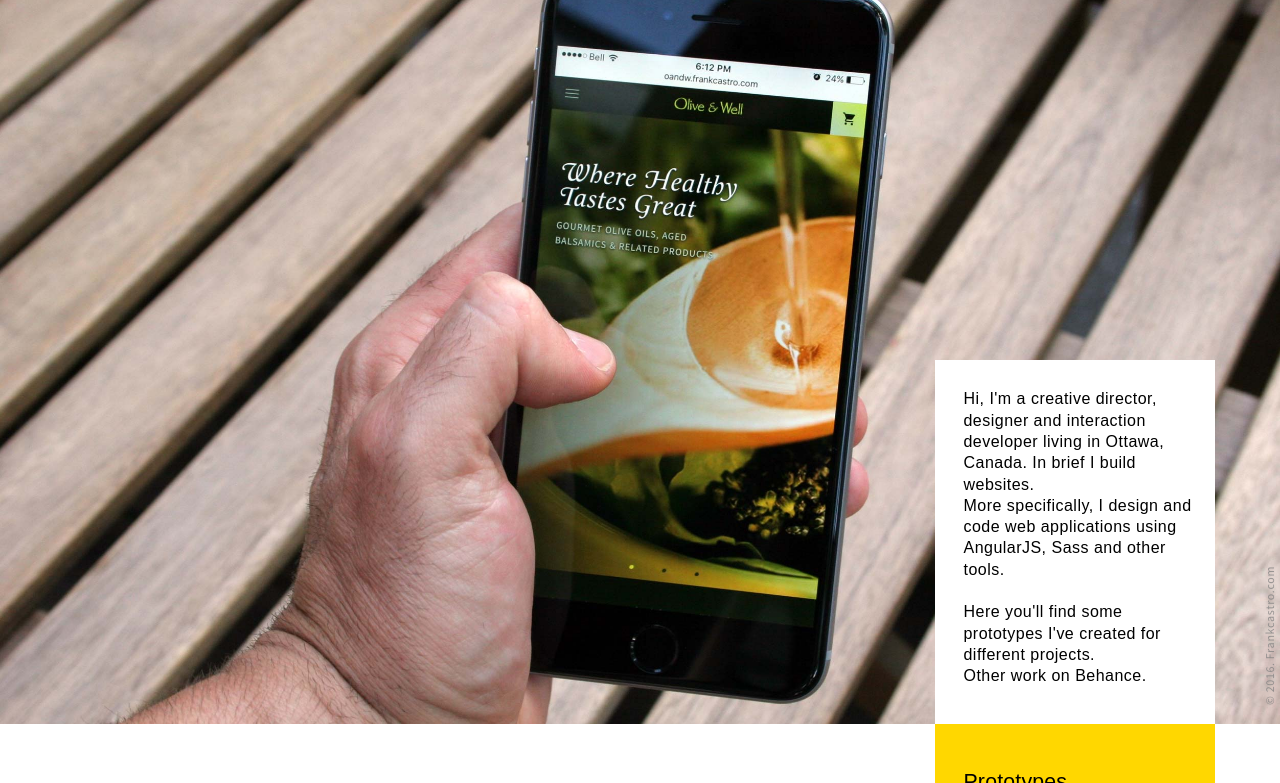
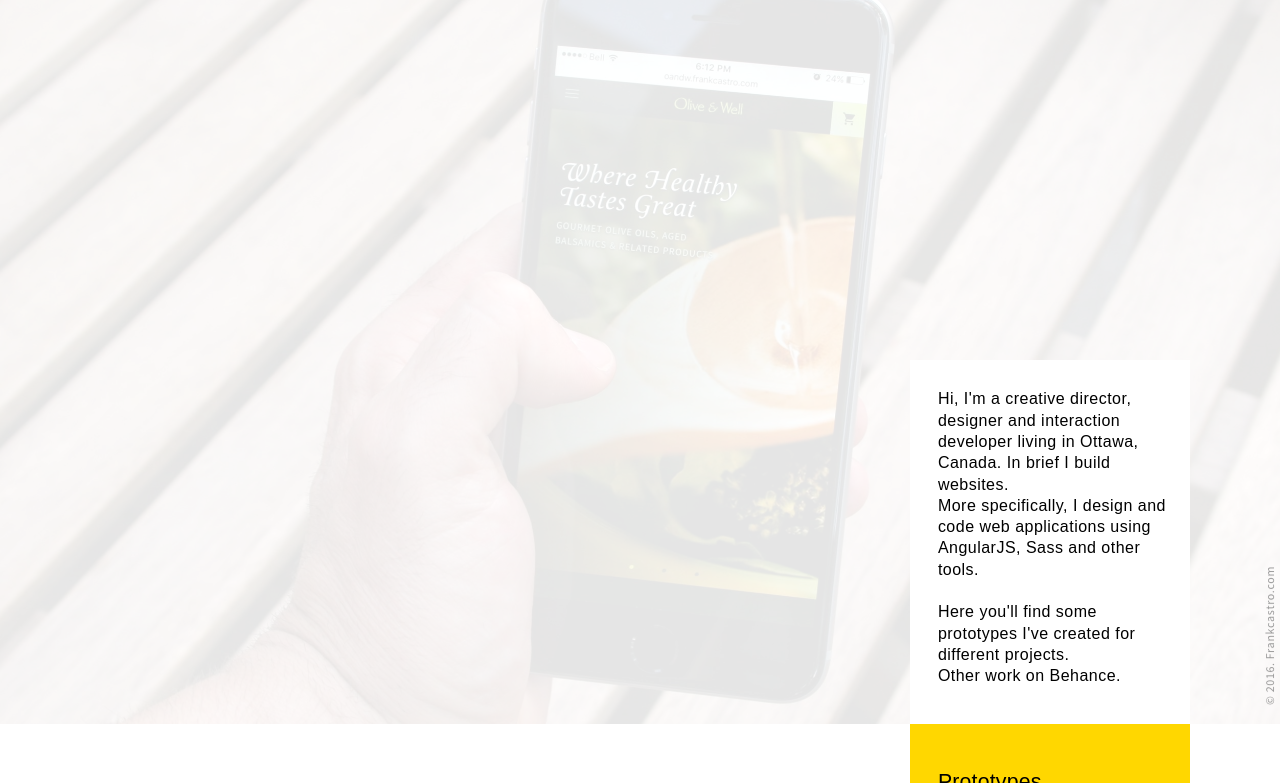
Before and after one commit to frankproductdesign/Portfolio, a website: page index.html at #/home in a window 1280 px wide. Shown: the part 76-859 px from the top of the page. Drawn offline with Linux system fonts and the light colour scheme; files whose address does not match are found by name.

Commit message:
another one

```diff
--- a/_/components/sass/_base.scss
+++ b/_/components/sass/_base.scss
@@ -125,8 +125,8 @@ nav {
 
 	@include susy-breakpoint($xsmall) {
 		@include single-transition(all, 0.3s, ease-out);
-		width: 87vw;
-		top: 13vh;
+		width: 100%;
+		top: 10vh;
 
 		&.navOpen {
 			visibility: visible;
@@ -144,7 +144,7 @@ nav {
 			li {
 				display: block; // makes the whole link area clickable (not just the text)
 				// float: left;
-				padding: 0px 0px ms(0) ms(1);
+				padding: 0px ms(4) ms(0) 0;
 				text-align: right;
 				line-height: 5vh;
 
@@ -172,7 +172,17 @@ nav {
 
 	@include susy-breakpoint($small) {
 		@include single-transition(all, 0.5s, ease-out);
-		top: ms(4);
+
+		ul {
+			li {
+				padding: 0px ms(5) ms(0) 0;
+				line-height: 5vh;
+
+				a {
+					font-size: 4vh;
+				}
+			}
+		}
 	}
 
 // -------------------------- MEDIUM --------------------------
@@ -184,12 +194,13 @@ nav {
 // -------------------------- LARGE --------------------------
 
 	@include susy-breakpoint($large) {
-		@include single-transition(all, 0s, ease-out);
+		width: 100%;
+		top: ms(6);
 
 		ul {
 
 			li {
-				padding: 0px 0px ms(0) ms(1);
+				padding: 0px ms(4) ms(0) 0;
 				line-height: 4vh;
 
 				a {
@@ -202,13 +213,11 @@ nav {
 // -------------------------- XLARGE --------------------------
 
 	@include susy-breakpoint($xlarge) {
-		@include single-transition(all, 0s, ease-out);
-		width: 100%;
-		top: ms(5);
+		top: 12vh;
 
 		ul {
 			li {
-				padding: 0px ms(4) ms(1) 0px;
+				padding: 0px ms(6) ms(1) 0px;
 				line-height: 5vh;
 
 				a {
@@ -281,6 +290,8 @@ body {
 }
 
 .barsWrapper {
+	display: block;
+
 	@include susy-breakpoint($xsmall) {
 		top: 18px;
 		right: 26px;
@@ -314,7 +325,8 @@ body {
 	}
 
 	@include susy-breakpoint($small) {
-
+		top: ms(3);
+		right: ms(3);
 	}
 
 	@include susy-breakpoint($medium) {
@@ -323,7 +335,7 @@ body {
 
 	@include susy-breakpoint($large) {
 		top: ms(2);
-		right: ms(3);
+		right: ms(2);
 	}
 
 	@include susy-breakpoint($xlarge) {
@@ -338,7 +350,7 @@ body {
 		@include background(image-url('oandw-prot-iphone2.jpg'));
 		@include bg-properties;
 		width: 100%;
-		opacity: 1;
+		opacity: 0.1;
 		position: fixed;
 		top: 0px;
 		z-index: -1;
--- a/_/components/sass/_main.scss
+++ b/_/components/sass/_main.scss
@@ -103,10 +103,11 @@
 
 		.contacts {
 			width: 100%;
-			padding-top: ms(1);
-			padding-right: ms(1);
 
 			.contactInfo {
+				padding-top: ms(1);
+				padding-right: ms(2);
+
 				p {
 					font-size: ms(0);
 					line-height: ms(2);
@@ -161,11 +162,17 @@
 				@include background(linear-gradient(bottom, rgba(white, 0.5) 0%, rgba(white, 1) 100%));
 			}
 
-			p {
+			p:first-of-type {
 				color: gold;
 				font-weight: 300;
 				font-size: ms(1);
 				letter-spacing: 0.04rem;
+			}
+
+			p {
+				font-family: $sans;
+				font-size: ms(-1);
+				font-weight: 300;
 			}
 		}
 
@@ -230,9 +237,16 @@
 	@include susy-breakpoint($small){
 		@include single-transition(all, 1s, ease-out);
 
+		.fclogo {
+			width: 22px;
+			top: 34px;
+			left: ms(2);
+		}
+
 		.introtextContainer {
 			.introtext {
 				width: 380px;
+				left: 65%;
 
 				p {
 					font-size: ms(0);
@@ -247,6 +261,7 @@
 		.secondtextContainer {
 			.secondtext {
 				width: 380px;
+				left: 65%;
 
 				p:first-of-type {
 					font-size: ms(1);
@@ -268,14 +283,44 @@
 			}
 		}
 
+		.contacts {
+			.contactInfo {
+				padding-top: ms(2);
+				padding-right: ms(3);
+
+				p {
+					font-size: ms(0);
+					line-height: 4vh;
+					font-weight: 300;
+
+					a {
+						text-decoration: none;
+						color: white;
+					}
+				}
+			}
+		}
+
 		.artbox {
 			width: 99vw;
 			height: 99.5vh;
 		}
 
+		.pageTitle {
+			padding-top: 36px;
+			padding-left: ms(5);
+			height: 36px;
+
+			p:first-of-type {
+				font-weight: 300;
+				font-size: ms(1);
+				letter-spacing: 0.04rem;
+			}
+		}
+
 		.aboutText {
 			div {
-				padding: 9vh ms(2);
+				padding: 10vh ms(2);
 				width: 480px;
 				@include transform(translateX(-50%));
 				left: 50%;
@@ -299,6 +344,57 @@
 	@include susy-breakpoint($medium){
 		@include single-transition(all, 1s, ease-out);
 
+		.introtextContainer {
+			.introtext {
+				width: 380px;
+				left: 68%;
+
+				p {
+					font-size: ms(0);
+					line-height: ms(1);
+					font-weight: 400;
+					letter-spacing: 0.2px;
+					padding: ms(4) ms(3) ms(7);
+				}
+			}
+		}
+
+		.secondtextContainer {
+			.secondtext {
+				width: 380px;
+				left: 68%;
+
+				p:first-of-type {
+					font-size: ms(1);
+					padding-top: ms(4);
+					padding-bottom: 0px;
+				}
+
+				p {
+					font-size: ms(0);
+					line-height: ms(1);
+					letter-spacing: 0.2px;
+					padding: ms(4) ms(3) ms(5);
+				}
+
+				p:last-of-type {
+					padding-top: 0px;
+				}
+			}
+		}
+
+		.contacts {
+			.contactInfo {
+				padding-top: ms(1);
+				padding-right: ms(3);
+
+				p {
+					font-size: ms(0);
+					line-height: 4vh;
+					font-weight: 300;
+				}
+			}
+		}
 	}
 
 
@@ -320,7 +416,7 @@
 
 			.introtext {
 				width: 280px;
-				left: 84%;
+				left: 82%;
 				position: absolute;
 				bottom: 0px;
 
@@ -341,7 +437,7 @@
 
 			.secondtext {
 				width: 280px;
-				left: 84%;
+				left: 82%;
 				position: relative;
 
 				p:first-of-type {
@@ -380,7 +476,20 @@
 				line-height: ms(0);
 				color: white;
 				background-color: black;
-				padding: 2px ms(0) 2px ms(3);
+				padding: 1px ms(0) 1px ms(3);
+			}
+		}
+
+		.contacts {
+			.contactInfo {
+				padding-top: ms(1);
+				padding-right: ms(3);
+
+				p {
+					font-size: ms(0);
+					line-height: ms(2);
+					font-weight: 300;
+				}
 			}
 		}
 
@@ -393,7 +502,7 @@
 				background: none;
 			}
 
-			p {
+			p:first-of-type {
 				color: gold;
 				font-weight: 300;
 				font-size: ms(1);
@@ -408,6 +517,7 @@
 				@include single-transition(all, 1s, ease-out);
 				position: relative;
 				width: 480px;
+				padding: ms(5) ms(2);
 
 				p {
 					font-weight: 400;
@@ -516,12 +626,12 @@
 			padding-top: ms(1);
 
 			.contactInfo {
-				padding-right: ms(4);
+				padding-right: ms(5);
 
 				p {
 					font-size: ms(0);
+					line-height: ms(2);
 					font-weight: 300;
-					line-height: 3vh;
 
 					a {
 						text-decoration: none;
@@ -560,7 +670,7 @@
 
 			p {
 				font-size: ms(0);
-				line-height: ms(1);
+				line-height: ms(1)*1.1;
 				letter-spacing: 0.03rem;
 				padding: 1px ms(0) 1px ms(4);
 			}
@@ -570,7 +680,7 @@
 			padding-top: 42px;
 			padding-left: ms(6);
 
-			p {
+			p:first-of-type {
 				font-weight: 300;
 				font-size: ms(2);
 				letter-spacing: 0.04rem;
@@ -582,10 +692,10 @@
 				position: absolute;
 				width: 960px;
 				@include column-count(2);
-				@include column-gap(ms(4));
+				@include column-gap(ms(5));
 				max-width: 1100px;
-				@include transform(translate(-50%, -50%));
-				top: 50%;
+				@include transform(translateX(-50%));
+				top: 8%;
 				left: 50%;
 
 				p {
@@ -678,11 +788,9 @@ footer {
 		@include single-transition(all, 1s, ease-out);
 
 		.copyright {
-			@include transform-origin(45%, -170%);
-			p {
-				font-size: ms(0);
-				font-weight: 300;
-			}
+			padding: ms(-1);
+			right: ms(0);
+			bottom: 22vh;
 		}
 	}
 }
--- a/js/directives/menu.dir.js
+++ b/js/directives/menu.dir.js
@@ -32,4 +32,4 @@ angular
 				scope.$on('$locationChangeSuccess', setActive);
 			}
 		};
-	}]);
+	}])
--- a/templates/home/index.html
+++ b/templates/home/index.html
@@ -1,5 +1,6 @@
 <div class="pageTitle">
 	<p>Frank Castro</p>
+	<p>Design and Code</p>
 </div>
 <div class="scrollSpace"></div>
 
```
Also changed, not shown: templates/about/index.html (+11 -9 lines), templates/code/index.html (+8 -10 lines), css/styles.css.
